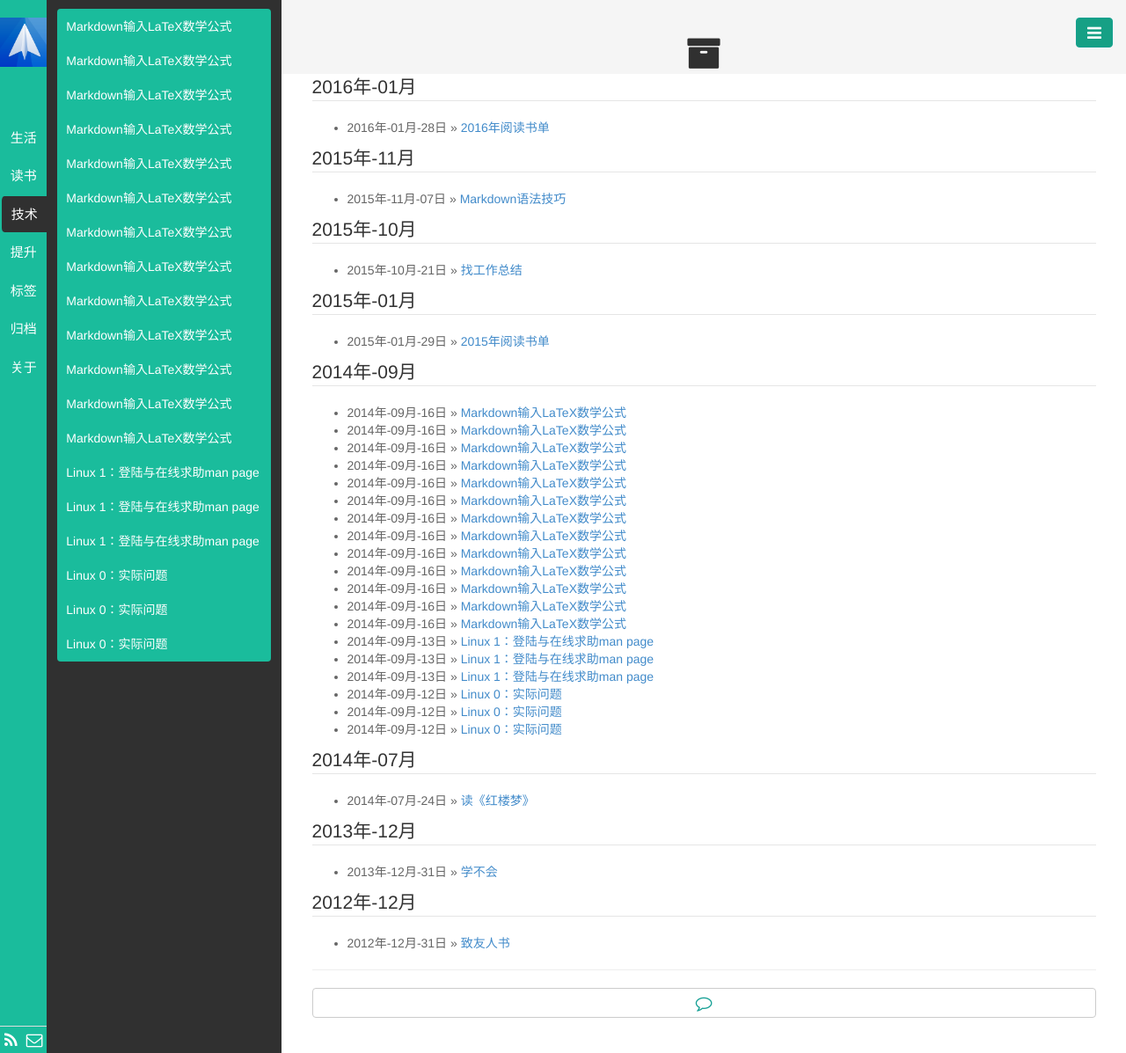
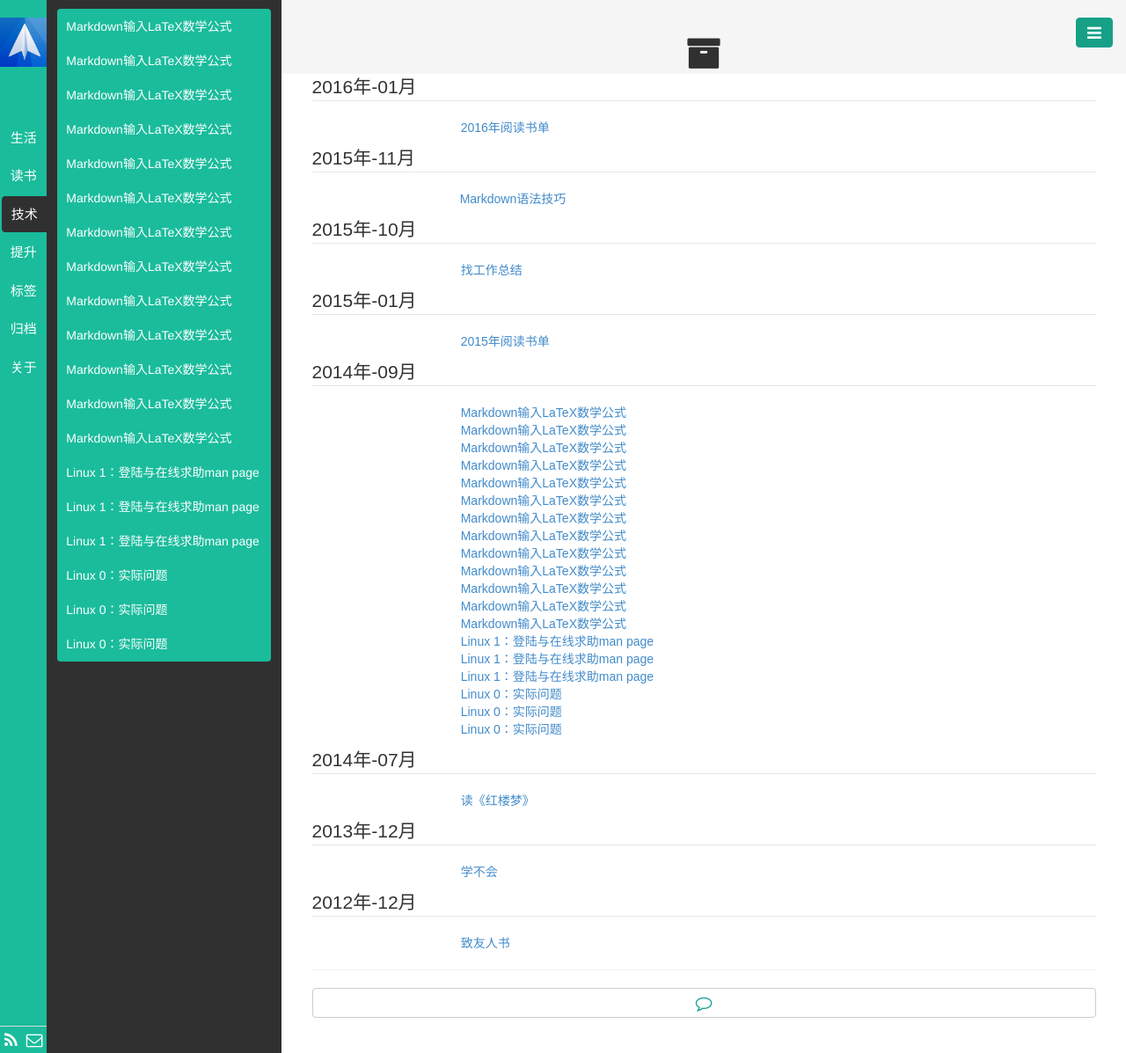
Before and after one commit to NemoTec/NemoTec.github.io, a Jekyll site: the page built from pages/archive.html, in a window 1280 px wide. Shown: the whole page at 88% size. Built offline with Jekyll 4.4.1, drawn with Linux system fonts in a browser that asks for light colours; Markdown is read by kramdown in place of the engine named in the settings.

Commit message:
modify the content font-family.

```diff
--- a/public/css/base.css
+++ b/public/css/base.css
@@ -108,8 +108,9 @@
   padding-right: 40px;
 */
   padding: 0 5% 0 5%;
-  color: #656565;
+  color: #fff;
   line-height: 1.42857143;
+  font-family: Microsoft YaHei, '宋体', Arial, "Helvetica Neue", Helvetica, sans-serif;
 }
 #content {
   font-size: 16px;
```
